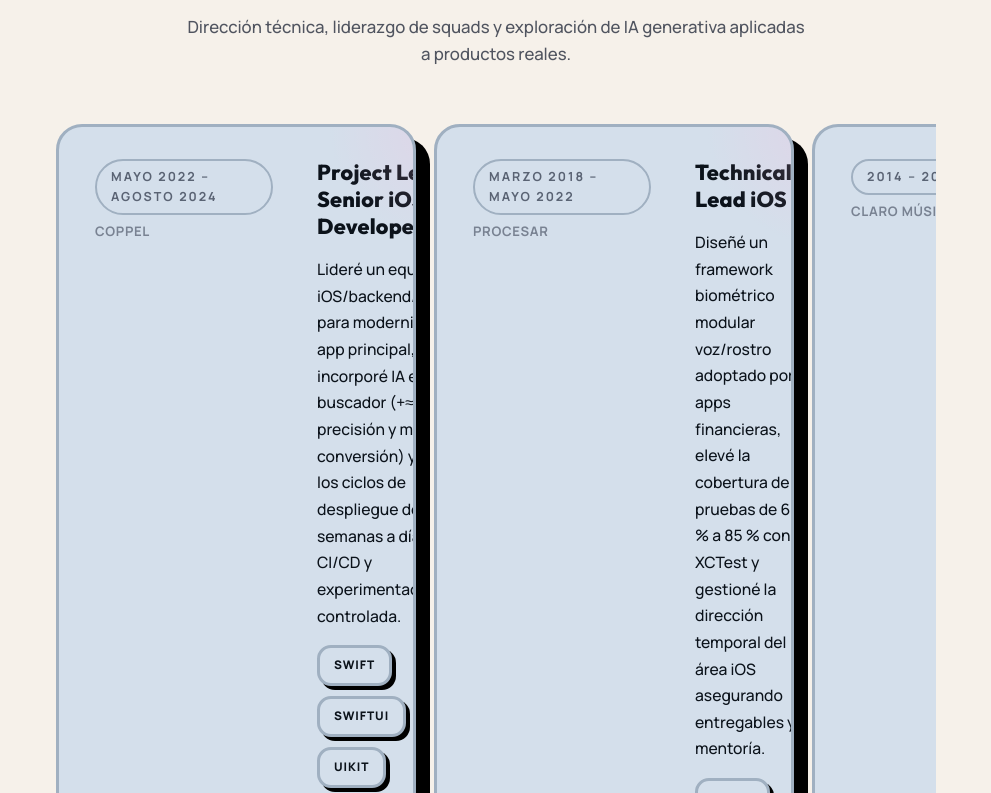
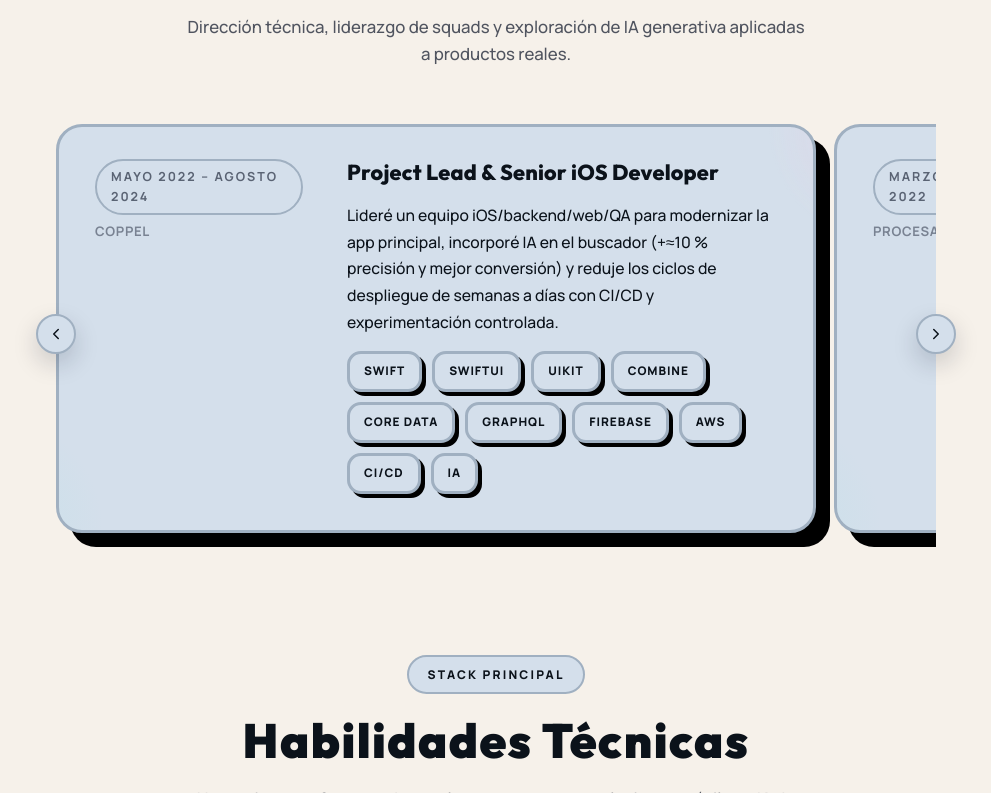
Before and after one commit to Ccontacto/PortalioPresentacion2025, a React (Vite) app: page / in a window 1280 px wide. Shown: the part 1767-2560 px from the top of the page, without its empty margins (144-1135 px from the left). Built offline with nearby package versions, Linux system fonts and the light colour scheme; a web font is replaced by a local one.

Commit message:
no message

```diff
--- a/src/index.css
+++ b/src/index.css
@@ -3076,16 +3076,21 @@ html[data-theme='konami'] .experience-header__subtitle {
   margin: 0 auto;
 }
 
+.experience-track-wrapper {
+  position: relative;
+}
+
 .experience-track--horizontal {
   display: grid;
   grid-auto-flow: column;
-  grid-auto-columns: minmax(320px, clamp(320px, 80vw, 520px));
+  grid-auto-columns: minmax(100%, 100%);
   gap: 18px;
   overflow-x: auto;
-  padding: 8px 16px 18px;
-  margin: 0 -16px;
+  padding: 8px 0 18px;
+  margin: 0;
   scroll-snap-type: x proximity;
-  scroll-padding-left: 16px;
+  scroll-padding-left: 0;
+  transition: transform var(--motion-fast) var(--ease-emphasized);
 }
 
 .experience-track--horizontal::before,
@@ -3097,7 +3102,17 @@ html[data-theme='konami'] .experience-header__subtitle {
   scroll-snap-align: start;
   min-height: 100%;
   width: 100%;
-  max-width: clamp(320px, 80vw, 560px);
+  max-width: none;
+}
+
+.experience-track--snap-bounce-left {
+  transform: translateX(8px);
+  transition: transform 0.25s ease;
+}
+
+.experience-track--snap-bounce-right {
+  transform: translateX(-8px);
+  transition: transform 0.25s ease;
 }
 
 .experience-track--horizontal::-webkit-scrollbar {
@@ -3115,10 +3130,7 @@ html[data-theme='konami'] .experience-header__subtitle {
 
 @media (min-width: 1024px) {
   .experience-track--horizontal {
-    grid-auto-columns: minmax(360px, clamp(360px, 38vw, 600px));
-    margin: 0;
-    padding-inline: 0;
-    scroll-padding-left: 0;
+    grid-auto-columns: minmax(100%, 100%);
   }
 }
 
@@ -3157,7 +3169,46 @@ html[data-theme='konami'] .experience-header__subtitle {
   gap: 18px;
   overflow: hidden;
   height: 100%;
-  max-width: clamp(320px, 80vw, 560px);
+  max-width: clamp(320px, 70vw, 520px);
+}
+
+.experience-scroll-btn {
+  position: absolute;
+  top: 50%;
+  transform: translateY(-50%);
+  width: 40px;
+  height: 40px;
+  border-radius: 50%;
+  border: 2px solid var(--border-strong);
+  background: var(--surface-card);
+  color: var(--text-strong);
+  display: inline-flex;
+  align-items: center;
+  justify-content: center;
+  box-shadow: 0 10px 24px rgba(15, 23, 42, 0.18);
+  cursor: pointer;
+  transition: transform var(--motion-fast) var(--ease-standard), box-shadow var(--motion-fast) var(--ease-standard);
+}
+
+.experience-scroll-btn:hover {
+  transform: translateY(-50%) translateX(-2px);
+  box-shadow: 0 14px 30px rgba(15, 23, 42, 0.24);
+}
+
+.experience-scroll-btn--left {
+  left: 0;
+  transform: translate(-50%, -50%);
+}
+
+.experience-scroll-btn--right {
+  right: 0;
+  transform: translate(50%, -50%);
+}
+
+@media (max-width: 640px) {
+  .experience-scroll-btn {
+    display: none;
+  }
 }
 
 html[data-theme='konami'] .experience-node {
--- a/src/sections/Experience.tsx
+++ b/src/sections/Experience.tsx
@@ -1,4 +1,6 @@
 import { m } from 'framer-motion';
+import { useCallback, useEffect, useRef, useState } from 'react';
+import { ChevronLeft, ChevronRight } from 'lucide-react';
 
 import { useLanguage } from '../contexts/LanguageContext';
 
@@ -7,6 +9,60 @@ import type { ExperienceJob } from '../types/portfolio';
 export default function Experience() {
   const { data } = useLanguage();
   const jobs = data.sections.experience.jobs as ExperienceJob[];
+  const trackRef = useRef<HTMLDivElement | null>(null);
+  const [canScrollLeft, setCanScrollLeft] = useState(false);
+  const [canScrollRight, setCanScrollRight] = useState(false);
+
+  const updateScrollButtons = useCallback(() => {
+    const track = trackRef.current;
+    if (!track) {
+      setCanScrollLeft(false);
+      setCanScrollRight(false);
+      return;
+    }
+    const { scrollLeft, scrollWidth, clientWidth } = track;
+    setCanScrollLeft(scrollLeft > 4);
+    setCanScrollRight(scrollLeft + clientWidth < scrollWidth - 4);
+  }, []);
+
+  const bounce = useCallback((className: string) => {
+    const track = trackRef.current;
+    if (!track) return;
+    track.classList.add(className);
+    setTimeout(() => track.classList.remove(className), 250);
+  }, []);
+
+  const scrollByCard = useCallback(
+    (direction: -1 | 1) => {
+      const track = trackRef.current;
+      if (!track) return;
+      const cardWidth = track.firstElementChild?.clientWidth ?? track.clientWidth;
+      const atStart = track.scrollLeft <= 0 && direction < 0;
+      const atEnd = track.scrollLeft + track.clientWidth >= track.scrollWidth - 1 && direction > 0;
+      if (atStart) {
+        bounce('experience-track--snap-bounce-left');
+        return;
+      }
+      if (atEnd) {
+        bounce('experience-track--snap-bounce-right');
+        return;
+      }
+      track.scrollBy({ left: direction * cardWidth, behavior: 'smooth' });
+    },
+    [bounce]
+  );
+
+  useEffect(() => {
+    updateScrollButtons();
+    const handler = () => updateScrollButtons();
+    window.addEventListener('resize', handler);
+    const track = trackRef.current;
+    track?.addEventListener('scroll', handler);
+    return () => {
+      window.removeEventListener('resize', handler);
+      track?.removeEventListener('scroll', handler);
+    };
+  }, [jobs.length, updateScrollButtons]);
 
   return (
     <section id="experience" className="page-section" aria-labelledby="experience-heading" data-dev-id="4000">
@@ -20,7 +76,14 @@ export default function Experience() {
         </p>
       </header>
 
-      <div className="experience-track experience-track--horizontal" data-dev-id="4002" role="list">
+      <div className="experience-track-wrapper">
+        <div
+          className="experience-track experience-track--horizontal"
+          data-dev-id="4002"
+          role="list"
+          ref={trackRef}
+          onScroll={updateScrollButtons}
+        >
           {jobs.map((job: ExperienceJob, index: number) => (
             <m.article
               key={job.id}
@@ -51,6 +114,27 @@ export default function Experience() {
             </m.article>
           ))}
         </div>
+        {canScrollLeft ? (
+          <button
+            type="button"
+            className="experience-scroll-btn experience-scroll-btn--left"
+            aria-label="Ver experiencia anterior"
+            onClick={() => scrollByCard(-1)}
+          >
+            <ChevronLeft size={18} />
+          </button>
+        ) : null}
+        {canScrollRight ? (
+          <button
+            type="button"
+            className="experience-scroll-btn experience-scroll-btn--right"
+            aria-label="Ver experiencia siguiente"
+            onClick={() => scrollByCard(1)}
+          >
+            <ChevronRight size={18} />
+          </button>
+        ) : null}
+      </div>
     </section>
   );
 }
```
Also changed, not shown: 1 other file (tests, documents, lock files or other folders). Lines whose indentation alone changed are shown as unchanged.
